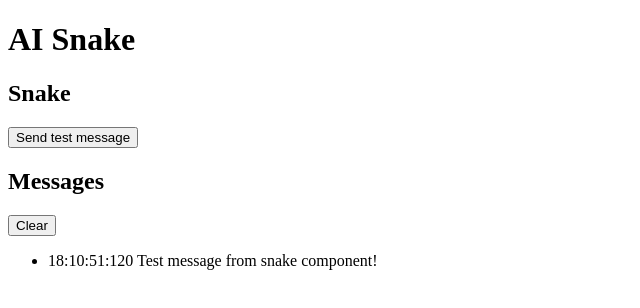
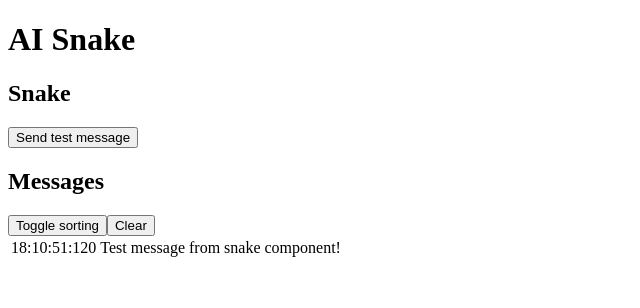
Before and after one commit to KamilRosinski/snake, an Angular app in the folder snake-client/src/main/webapp/: page / in a window 1280 px wide. Both pictures are taken after a click on the button "Send test message". Shown: the top 308 px of the page, without its empty margins (0-640 px from the left). Built offline with nearby package versions, Linux system fonts and the light colour scheme.

Commit message:
messages moved into table; sorting by timestamp implemented

```diff
--- a/snake-client/src/main/webapp/src/app/messages/messages.component.html
+++ b/snake-client/src/main/webapp/src/app/messages/messages.component.html
@@ -1,11 +1,17 @@
 <section>
     <h2>Messages</h2>
-    <div *ngIf="messages.length > 0; then nonEmptyList else emptyList"></div>
+    <div *ngIf="messagesLength > 0; then nonEmptyList else emptyList"></div>
     <ng-template #nonEmptyList>
+        <button (click)="toggleSortOrder()">Toggle sorting</button>
         <button (click)="clearMessages()">Clear</button>
-        <ul>
-            <li *ngFor="let message of messages">{{message.timestamp | date: 'HH:mm:ss:SSS'}} {{message.body}}</li>
-        </ul>
+        <table>
+            <tbody>
+                <tr *ngFor="let message of sortedMessages">
+                    <td>{{message.timestamp | date: 'HH:mm:ss:SSS'}}</td>
+                    <td>{{message.body}}</td>
+                </tr>
+            </tbody>
+        </table>
     </ng-template>
     <ng-template #emptyList>
         <p>No messages</p>
--- a/snake-client/src/main/webapp/src/app/messages/messages.component.ts
+++ b/snake-client/src/main/webapp/src/app/messages/messages.component.ts
@@ -1,6 +1,7 @@
 import {Component, OnInit} from '@angular/core';
 import {Message} from "./message";
 import {MessagingService} from "./messaging.service";
+import {SortOrder} from "./sort-order";
 
 @Component({
     selector: 'app-messages',
@@ -9,17 +10,34 @@ import {MessagingService} from "./messaging.service";
 })
 export class MessagesComponent implements OnInit {
 
-    messages: Array<Message> = [];
+    private _messages: Array<Message> = [];
+    private _order: SortOrder = SortOrder.ASCENDING;
 
     constructor(private messagingService: MessagingService) {
     }
 
-    ngOnInit() {
-        this.messagingService.getMessenger().subscribe(message => this.messages.push(message));
+    ngOnInit(): void {
+        this.messagingService.getMessenger().subscribe(message => this._messages.push(message));
     }
 
-    clearMessages() {
-      this.messages = [];
+    clearMessages(): void {
+      this._messages = [];
+    }
+
+    toggleSortOrder(): void {
+        this._order = this._order === SortOrder.ASCENDING ? SortOrder.DESCENDING : SortOrder.ASCENDING;
+    }
+
+    get messagesLength(): number {
+        return this._messages.length;
+    }
+
+    get sortedMessages(): Array<Message> {
+        return this._messages.sort((m1, m2) => this.compareTimestamps(m1.timestamp.getTime(), m2.timestamp.getTime()));
+    }
+
+    private compareTimestamps(timestamp1: number, timestamp2: number): number {
+        return this._order === SortOrder.ASCENDING ? timestamp1 - timestamp2 : timestamp2 - timestamp1;
     }
 
 }
--- /dev/null
+++ b/snake-client/src/main/webapp/src/app/messages/sort-order.ts
@@ -0,0 +1,6 @@
+export enum SortOrder {
+
+    ASCENDING,
+    DESCENDING
+
+}
```
